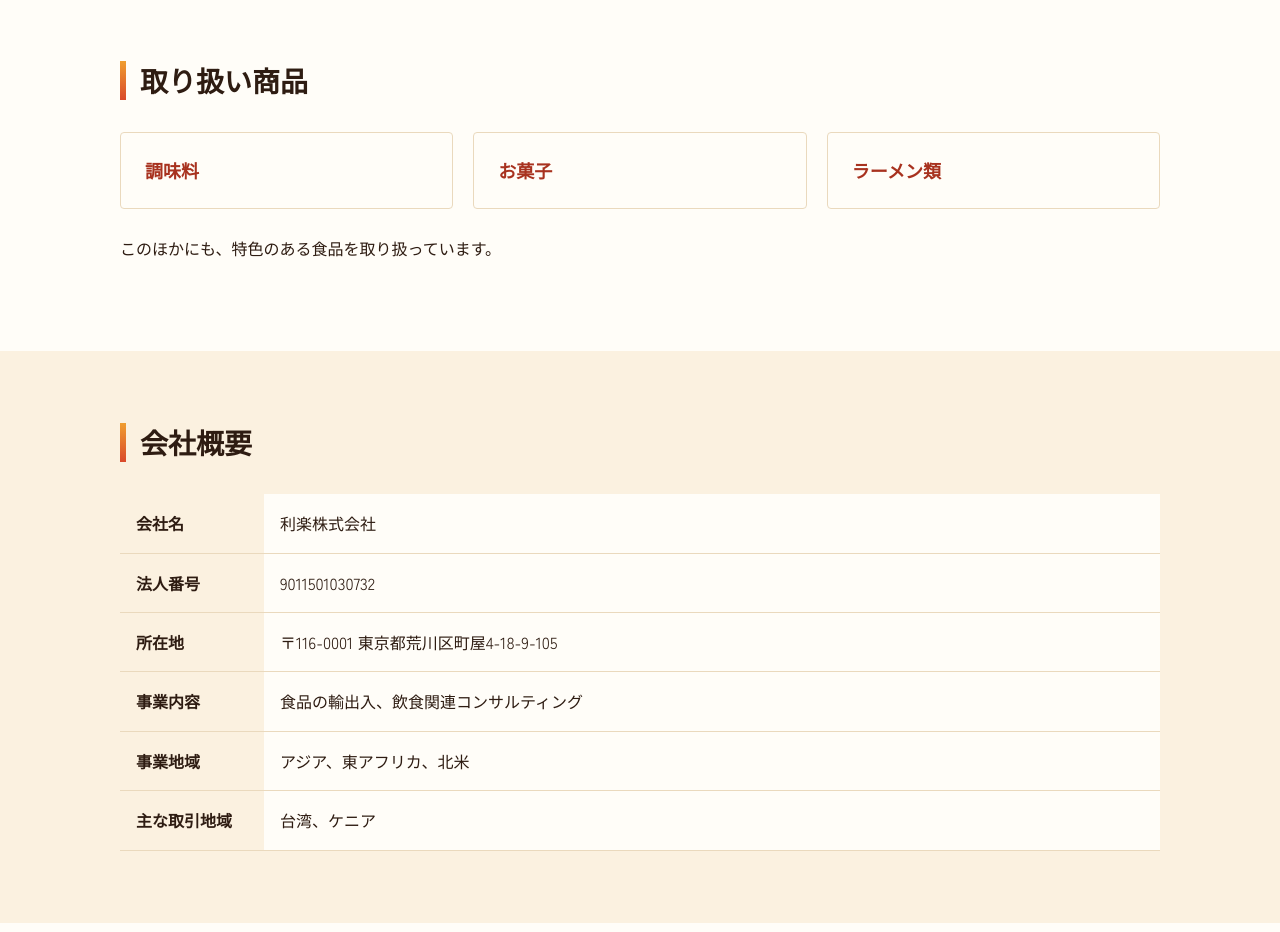
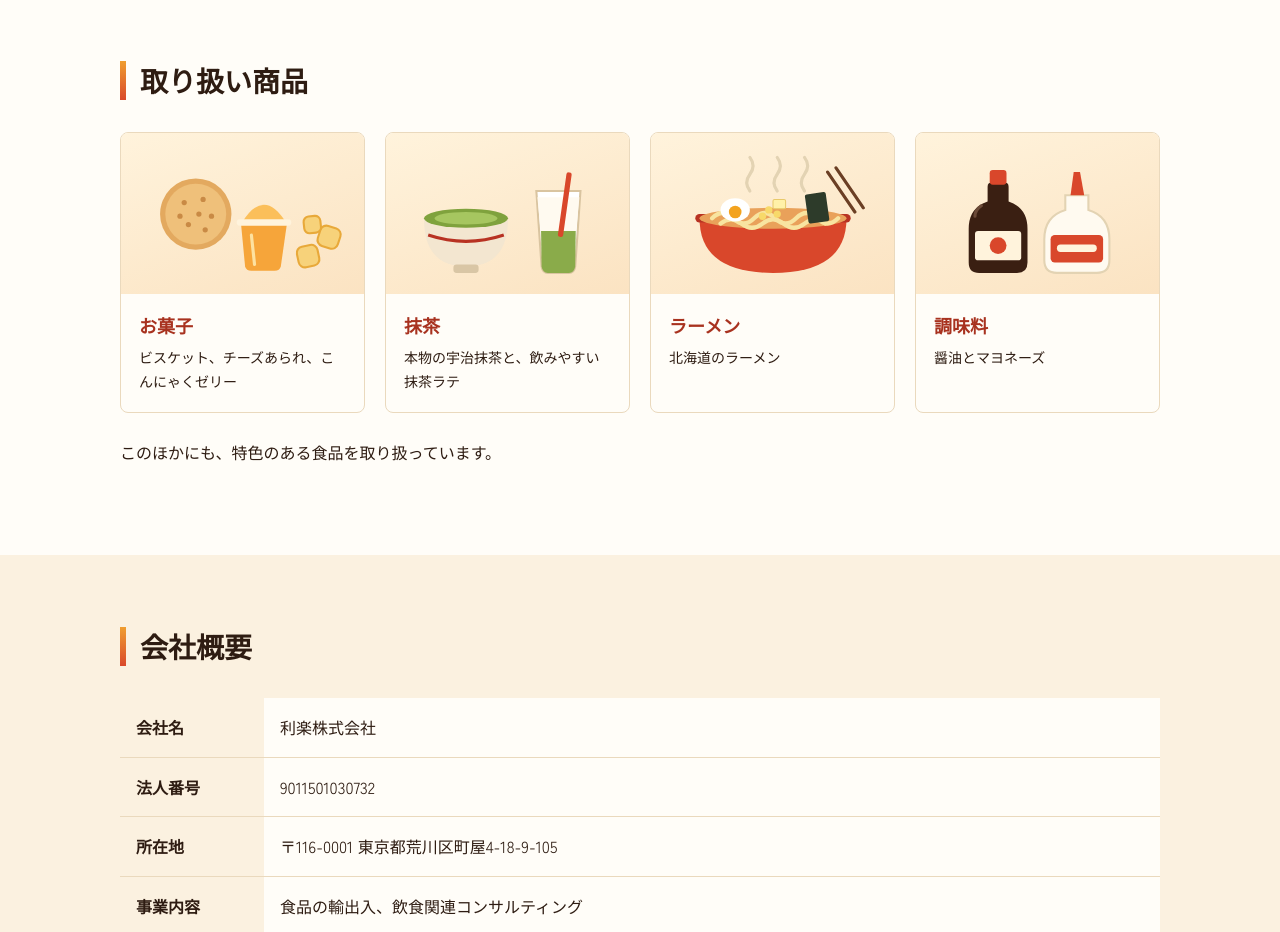
Before and after one commit to RirakuGlobal/riraku-website, a plain HTML site: page index.html in a window 1280 px wide. Shown: the part 1320-2252 px from the top of the page. Drawn offline with Linux system fonts and the light colour scheme.

Commit message:
Add illustrated product cards (ja)
Co-Authored-By: Claude Sonnet 5.5 <noreply@anthropic.com>
Claude-Session: https://claude.ai/code/session_017vzuR14Tz32vK6GvQFi6jE

```diff
--- a/index.html
+++ b/index.html
@@ -47,11 +47,17 @@ footer{background:var(--ink);color:#e8d9c0;text-align:center;padding:28px 24px;f
 .lang a,.lang [aria-current]{display:block;margin:0;padding:6px 16px;white-space:nowrap;font-size:15px}
 .lang [aria-current]{color:var(--gold);font-weight:700}
 .cards{display:grid;grid-template-columns:repeat(auto-fit,minmax(200px,1fr));gap:20px;margin:0 0 24px}
-.card{border:1px solid var(--line);border-radius:4px;padding:20px 24px;font-size:18px;font-weight:700;color:var(--teal);background:var(--white)}
+.card{border:1px solid var(--line);border-radius:8px;overflow:hidden;background:var(--white)}
+.card .ph{background:linear-gradient(160deg,#fff3dc,#fbe3c2);padding:16px 12px 8px}
+.card svg{display:block;width:100%;max-width:210px;height:auto;margin:0 auto}
+.card .t{padding:14px 18px 18px}
+.card h3{margin:0 0 4px;font-size:18px;color:var(--teal)}
+.card p{margin:0;font-size:14px;line-height:1.7}
 @media (prefers-reduced-motion:reduce){html{scroll-behavior:auto}}
 @media (max-width:760px){.hero>div{grid-template-columns:1fr}.hero img{max-width:240px;order:-1}}@media (max-width:600px){nav a{margin:0 14px 0 0}.lang{margin:0}th{width:7em}}
 @media (max-width:600px){.bar{position:relative;padding:10px 16px;gap:6px}.lang{position:absolute;top:10px;right:16px;margin:0}nav{display:flex;flex-wrap:wrap;justify-content:space-between;gap:0 10px;width:100%}nav a{margin:0;padding:6px 0;font-size:13px;white-space:nowrap}.logo{font-size:17px}[id]{scroll-margin-top:92px}}
 @media (max-width:380px){nav a{font-size:12px}}
+@media (max-width:600px){.cards{grid-template-columns:1fr 1fr;gap:12px}.card .t{padding:10px 12px 14px}.card h3{font-size:16px}.card p{font-size:13px}}
 </style>
 </head>
 <body>
@@ -128,9 +134,10 @@ footer{background:var(--ink);color:#e8d9c0;text-align:center;padding:28px 24px;f
     <div>
       <h2>取り扱い商品</h2>
       <div class="cards">
-        <div class="card">調味料</div>
-        <div class="card">お菓子</div>
-        <div class="card">ラーメン類</div>
+        <div class="card"><div class="ph"><svg viewBox="0 0 200 130" aria-hidden="true"><circle cx="55" cy="62" r="34" fill="#e3a95f"/><circle cx="55" cy="62" r="29" fill="#efc07a"/><g fill="#c98a45"><circle cx="44" cy="51" r="2.5"/><circle cx="62" cy="48" r="2.5"/><circle cx="70" cy="64" r="2.5"/><circle cx="48" cy="72" r="2.5"/><circle cx="58" cy="62" r="2.5"/><circle cx="40" cy="64" r="2.5"/><circle cx="64" cy="77" r="2.5"/></g><path d="M98 70h44l-6 42q-1 4-6 4h-22q-5 0-6-4z" fill="#f6a53a"/><path d="M99 70q21-34 42 0z" fill="#fbbf5a"/><rect x="94" y="67" width="52" height="6" rx="3" fill="#fff3dc"/><path d="M108 82l3 28" stroke="#fde1a0" stroke-width="3" stroke-linecap="round"/><g fill="#f7d27a" stroke="#e8a93a" stroke-width="2"><rect x="152" y="92" width="20" height="20" rx="6" transform="rotate(-12 162 102)"/><rect x="172" y="74" width="20" height="20" rx="6" transform="rotate(18 182 84)"/><rect x="158" y="64" width="16" height="16" rx="5" transform="rotate(-6 166 72)"/></g></svg></div><div class="t"><h3>お菓子</h3><p>ビスケット、チーズあられ、<wbr>こんにゃくゼリー</p></div></div>
+        <div class="card"><div class="ph"><svg viewBox="0 0 200 130" aria-hidden="true"><path d="M20 66h80q0 46-40 46T20 66z" fill="#f3e6d0"/><ellipse cx="60" cy="66" rx="40" ry="9" fill="#7fa23d"/><ellipse cx="60" cy="66" rx="30" ry="6" fill="#a6c660"/><rect x="48" y="110" width="24" height="8" rx="3" fill="#d9c6a5"/><path d="M24 82q36 12 72 0" stroke="#b83222" stroke-width="3" fill="none"/><path d="M127 40h42l-5 72q-1 6-6 6h-20q-5 0-6-6z" fill="#fff" stroke="#d9c4a0" stroke-width="2"/><path d="M131.500 78h33l-.5 34q-1 6-6 6h-20q-5 0-6-6z" fill="#8aab4a"/><path d="M128 46h40l-3 32h-34z" fill="#fffaf0"/><rect x="152" y="22" width="5" height="62" rx="2" fill="#d9472b" transform="rotate(8 154 50)"/></svg></div><div class="t"><h3>抹茶</h3><p>本物の宇治抹茶と、<wbr>飲みやすい抹茶ラテ</p></div></div>
+        <div class="card"><div class="ph"><svg viewBox="0 0 200 130" aria-hidden="true"><g fill="none" stroke="#e3d3b3" stroke-width="3" stroke-linecap="round"><path d="M78 40q-6-8 0-16t0-16"/><path d="M104 40q-6-8 0-16t0-16"/><path d="M130 40q-6-8 0-16t0-16"/></g><path d="M30 66h140q0 52-70 52T30 66z" fill="#d9472b"/><rect x="26" y="62" width="148" height="8" rx="4" fill="#b83222"/><ellipse cx="100" cy="66" rx="70" ry="10" fill="#e9a15a"/><g fill="none" stroke="#f8e4a0" stroke-width="4" stroke-linecap="round"><path d="M42 66q10-10 20 0t20 0 20 0 20 0 20 0 20 0"/><path d="M50 71q10-8 20 0t20 0 20 0 20 0 20 0"/></g><ellipse cx="64" cy="58" rx="14" ry="11" fill="#fff"/><circle cx="64" cy="60" r="6" fill="#f3a31f"/><rect x="132" y="42" width="20" height="28" rx="2" fill="#2d3b2a" transform="rotate(-8 142 56)"/><g fill="#f7d96a"><circle cx="96" cy="58" r="3.500"/><circle cx="104" cy="62" r="3.500"/><circle cx="90" cy="64" r="3.500"/></g><rect x="100" y="48" width="12" height="9" rx="1.500" fill="#fff1a8" stroke="#e8c96a"/><g stroke="#6b3f24" stroke-width="3" stroke-linecap="round"><path d="M152 22l26 38"/><path d="M160 18l26 38"/></g></svg></div><div class="t"><h3>ラーメン</h3><p>北海道のラーメン</p></div></div>
+        <div class="card"><div class="ph"><svg viewBox="0 0 200 130" aria-hidden="true"><path d="M52 50V36q0-4 4-4h12q4 0 4 4v14q18 6 18 26v32q0 10-10 10H44q-10 0-10-10V76q0-20 18-26z" fill="#3a1f12"/><rect x="54" y="20" width="16" height="14" rx="3" fill="#d9472b"/><rect x="40" y="78" width="44" height="28" rx="3" fill="#fff3dc"/><circle cx="62" cy="92" r="8" fill="#d9472b"/><path d="M40 64q0-6 6-10" stroke="#6b4a38" stroke-width="3" stroke-linecap="round" fill="none"/><path d="M126 58V44h22v14q20 6 20 28v20q0 12-12 12h-38q-12 0-12-12V86q0-22 20-28z" fill="#fffaf0" stroke="#e3d3b3" stroke-width="2"/><path d="M131 44l3-22h6l4 22z" fill="#d9472b"/><rect x="112" y="82" width="50" height="26" rx="4" fill="#d9472b"/><rect x="118" y="91" width="38" height="7" rx="3.500" fill="#fff3dc"/></svg></div><div class="t"><h3>調味料</h3><p>醤油とマヨネーズ</p></div></div>
       </div>
       <p>このほかにも、特色のある食品を取り扱っています。</p>
     </div>
```
